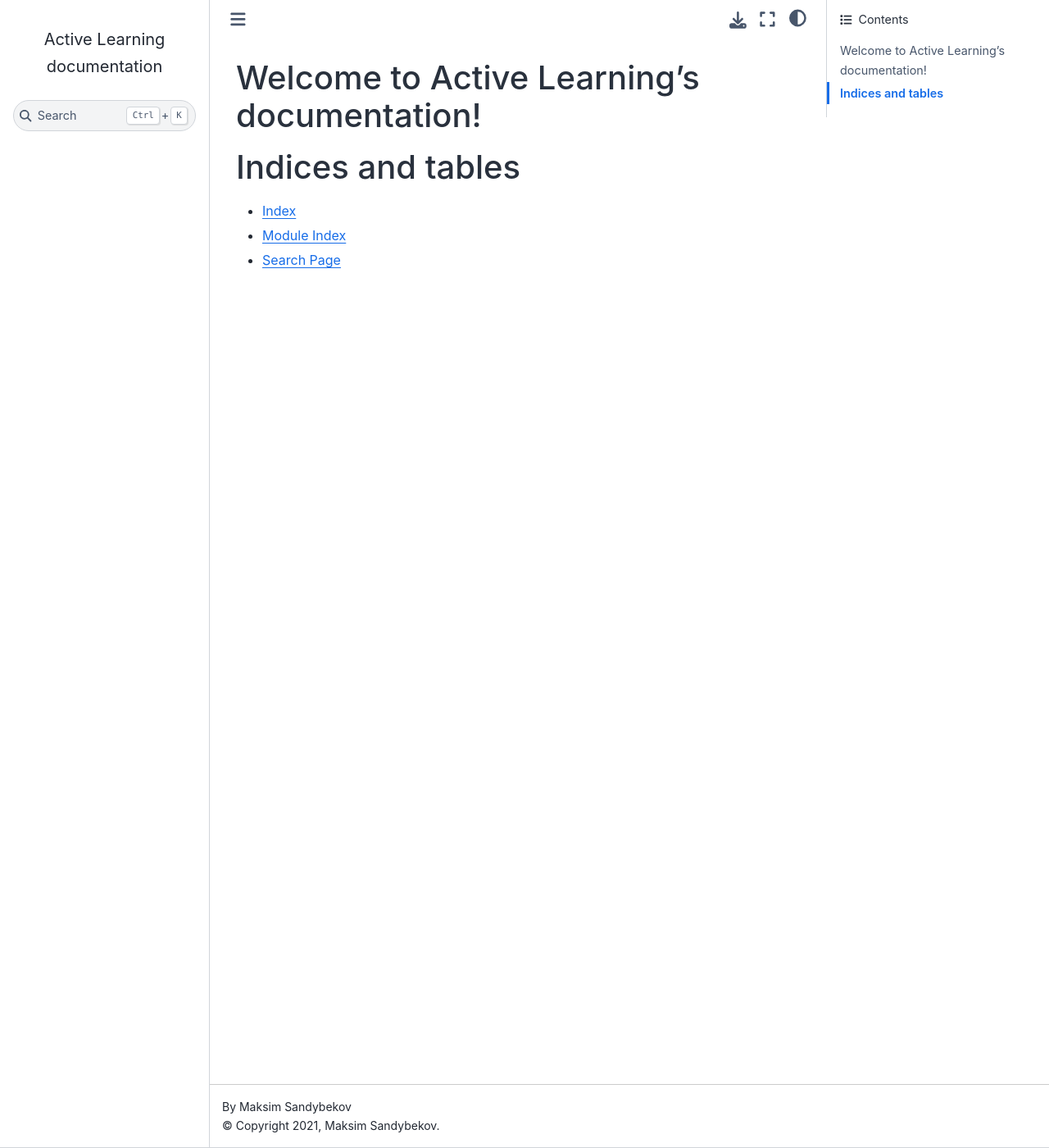
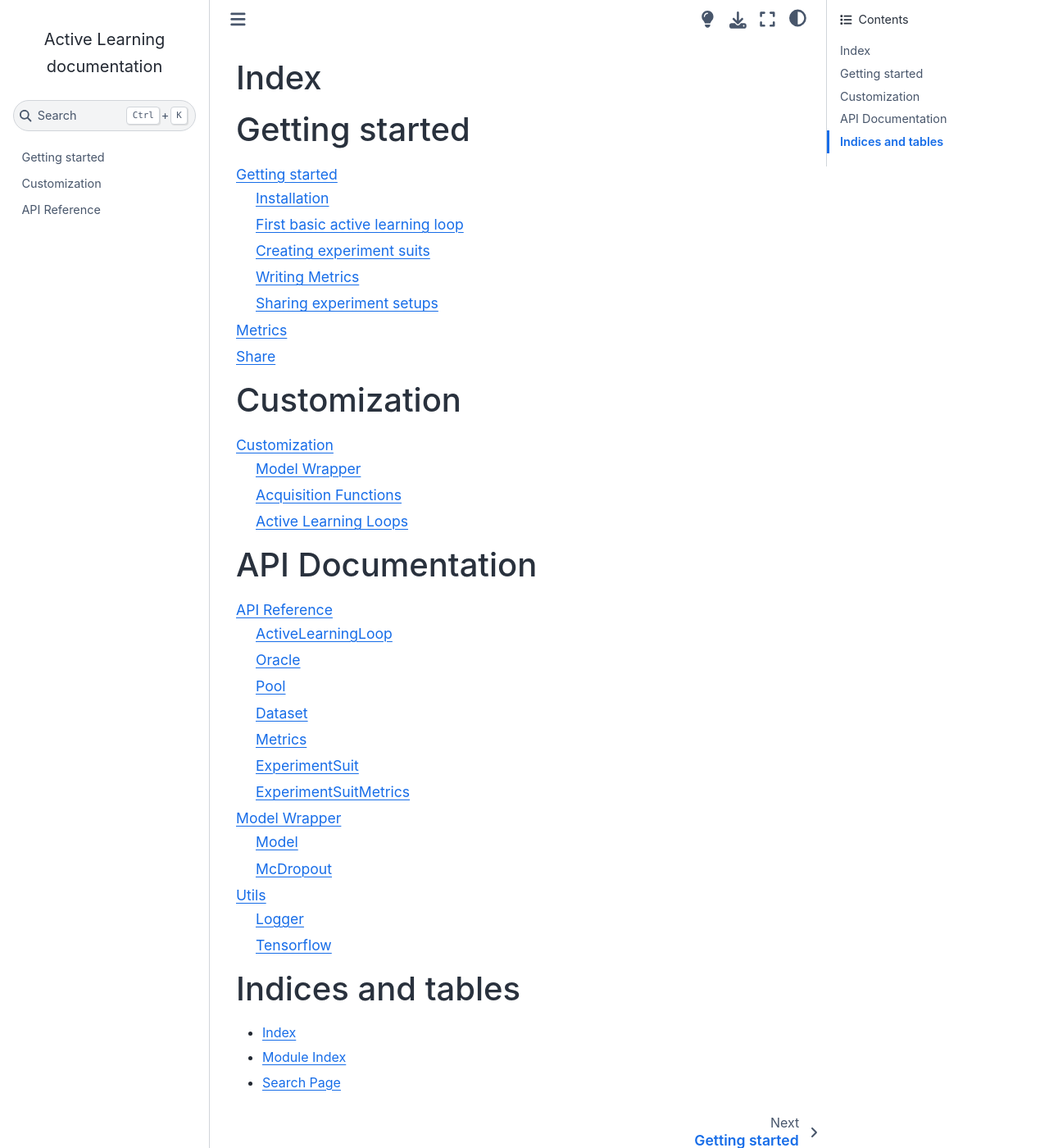
Before and after one commit to ExLeonem/tf-al, a Sphinx documentation site: the page built from docs/index.rst, in a window 1280 px wide and 1400 px high. Shown: the whole window at 82% size. Built offline with Sphinx 7.4.7 and the Sphinx Book theme 1.1.4, drawn with Linux system fonts in a browser that asks for light colours.

Commit message:
- Base sphinx setup and documentation outline

```diff
--- /dev/null
+++ b/docs/api.rst
@@ -0,0 +1,89 @@
+.. _api:
+
+API Reference
+=============================
+
+
+ActiveLearningLoop
+-------------------------
+
+.. autoclass:: active_learning.ActiveLearningLoop
+   :members:
+
+
+Oracle
+---------------------
+
+.. autoclass:: active_learning.Oracle
+    :members:
+
+
+Pool
+---------------------
+
+.. autoclass:: active_learning.Pool
+    :members:
+
+
+Dataset
+-------------------------
+
+.. autoclass:: active_learning.Dataset
+    :members:
+
+
+Metrics
+-------------------
+
+.. autoclass:: active_learning.Metrics
+    :members:
+
+
+ExperimentSuit
+--------------------
+
+.. autoclass:: active_learning.ExperimentSuit
+    :members:
+
+
+ExperimentSuitMetrics
+---------------------
+
+.. autoclass:: active_learning.ExperimentSuitMetrics
+    :members:
+
+
+Model Wrapper
+=============================
+
+Model
+----------------------
+
+.. autoclass:: active_learning.wrapper.Model
+    :members:
+
+
+McDropout
+----------------------
+
+.. autoclass:: active_learning.wrapper.McDropout
+    :members:
+
+
+
+Utils
+==============================
+
+
+Logger
+--------------
+
+.. automodule:: active_learning.utils.logger
+    :members:
+
+
+Tensorflow
+--------------------
+
+.. automodule:: active_learning.utils.tf
+    :members:
--- a/docs/conf.py
+++ b/docs/conf.py
@@ -1,10 +1,3 @@
-import os, sys
-
-CONF_PATH = os.path.abspath(__file__)
-MODULE_PATH = os.path.join(CONF_PATH, "..", "active_learning")
-
-sys.path.insert(0, os.path.abspath("../active_learning"))
-
 # Configuration file for the Sphinx documentation builder.
 #
 # This file only contains a selection of the most common options. For a full
@@ -20,6 +13,13 @@ sys.path.insert(0, os.path.abspath("../active_learning"))
 # import os
 # import sys
 # sys.path.insert(0, os.path.abspath('.'))
+
+import os, sys
+
+# CONF_PATH = os.path.dirname(os.path.realpath(__file__))
+# MODULE_PATH = os.path.join(CONF_PATH, "..", "active_learning")
+# print(MODULE_PATH)
+sys.path.insert(0, os.path.abspath(".."))
 
 
 # -- Project information -----------------------------------------------------
@@ -59,14 +59,19 @@ todo_include_todos = True
 # The theme to use for HTML and HTML Help pages.  See the documentation for
 # a list of builtin themes.
 # html_theme = 'alabaster'
+# html_theme_options = {
+#     "show_powered_by": False,
+#     "github_user": "exleonem",
+#     "github_repo": "",
+#     "github_banner": True,
+#     "show_related": False,
+#     "fixed_sidebar": True
+# }
+
 html_theme = "sphinx_book_theme"
 html_theme_options = {
-    "show_powered_by": False,
-    "github_user": "exleonem",
-    "github_repo": "",
-    "github_banner": True,
-    "show_related": False,
-    "fixed_sidebar": True
+    "repository_url": "https://github.com/ExLeonem/active-learning",
+    "use_issues_button": True
 }
 
 
--- /dev/null
+++ b/docs/custom.rst
@@ -0,0 +1,20 @@
+.. _custom::
+
+
+Customization
+====================
+
+
+
+Model Wrapper
+^^^^^^^^^^^^^^^^^^^^^^^^^^^^^^
+
+
+
+Acquisition Functions
+^^^^^^^^^^^^^^^^^^^^^^^^^^^^^^
+
+
+
+Active Learning Loops
+^^^^^^^^^^^^^^^^^^^^^^^^^^^^^^
--- /dev/null
+++ b/docs/get_started.rst
@@ -0,0 +1,35 @@
+.. _get_started:
+
+
+
+Getting started
+======================
+
+
+Installation
+^^^^^^^^^^^^^^^^^^^^^^^^
+
+
+First basic active learning loop
+^^^^^^^^^^^^^^^^^^^^^^^^^^^^^
+
+
+Creating experiment suits
+^^^^^^^^^^^^^^^^^^^^^^^^^^^^^^
+
+
+Writing Metrics
+^^^^^^^^^^^^^^^^^^^^^^^^
+
+
+Sharing experiment setups
+^^^^^^^^^^^^^^^^^^^^^^^^^^
+
+
+
+Metrics
+=====================
+
+
+Share
+========================
--- a/docs/index.rst
+++ b/docs/index.rst
@@ -3,13 +3,40 @@
    You can adapt this file completely to your liking, but it should at least
    contain the root `toctree` directive.
 
-Welcome to Active Learning's documentation!
+Index
 ===========================================
 
 .. toctree::
    :maxdepth: 2
    :caption: Contents:
 
+
+Getting started
+==================================
+
+.. toctree ::
+   :maxdepth: 2
+
+   get_started
+
+
+
+Customization
+==================================
+
+.. toctree ::
+   :maxdepth: 2
+
+   custom
+
+
+API Documentation
+==================================
+
+.. toctree::
+   :maxdepth: 2
+
+   api
 
 
 Indices and tables
--- a/setup.cfg
+++ b/setup.cfg
@@ -18,3 +18,9 @@ classifiers =
 
 [options]
 packages = find:
+
+[build_sphinx]
+project = 'Active Learning'
+version = 1.0.0
+release = 1.0.0
+build-dir = docs/_build
--- /dev/null
+++ b/setup.py
@@ -0,0 +1,4 @@
+#!/usr/bin/env python
+
+import setuptools
+setuptools.setup()
```
Also changed, not shown: 3 other files.
